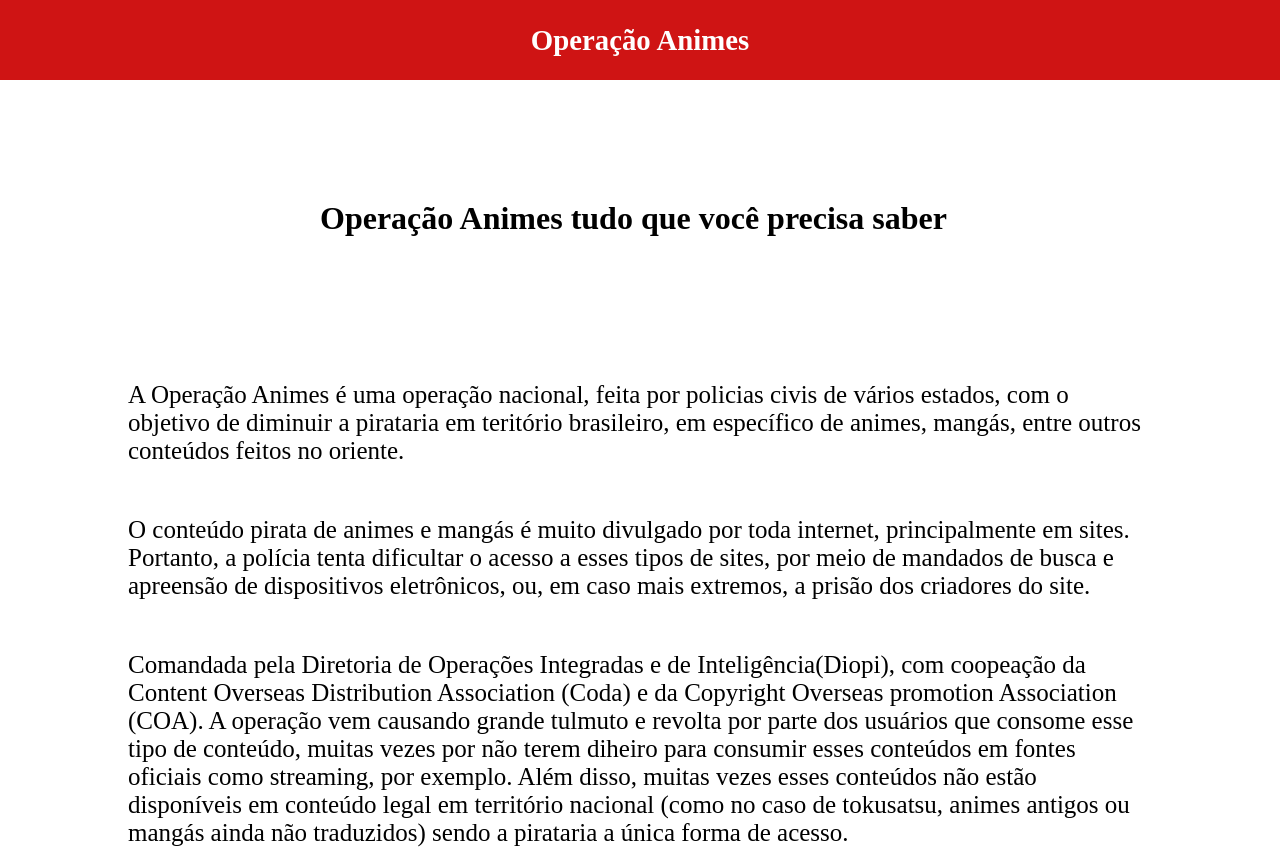
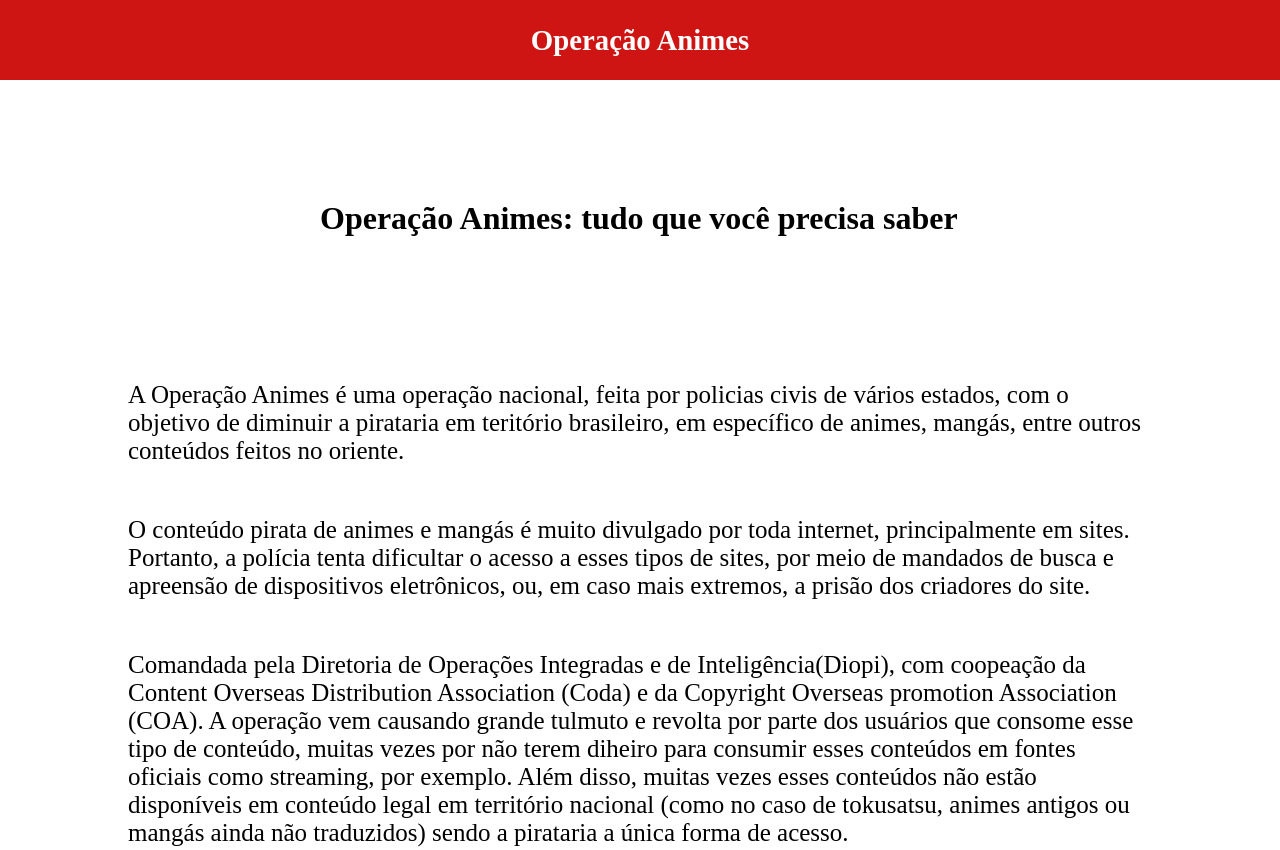
Before and after one commit to LudoSantos/TrabalhoDweb, a plain HTML site: page index.html in a window 1280 px wide. Shown: the top 850 px of the page. Drawn offline with Linux system fonts and the light colour scheme.

Commit message:
Update index.html

```diff
--- a/index.html
+++ b/index.html
@@ -7,6 +7,7 @@
     <link rel="stylesheet" href="style.css">
 </head>
 <body>
+
     <header>
         <div class = "cabeçalho">
             <nav>
@@ -22,7 +23,7 @@
 
     <div class="Informação">
 
-        <h1 class="Titulo">Operação Animes tudo que você precisa saber</h1>
+        <h1 class="Titulo">Operação Animes: tudo que você precisa saber</h1>
 
             <div class="noticia">
 
```
Lines whose indentation alone changed are shown as unchanged.
